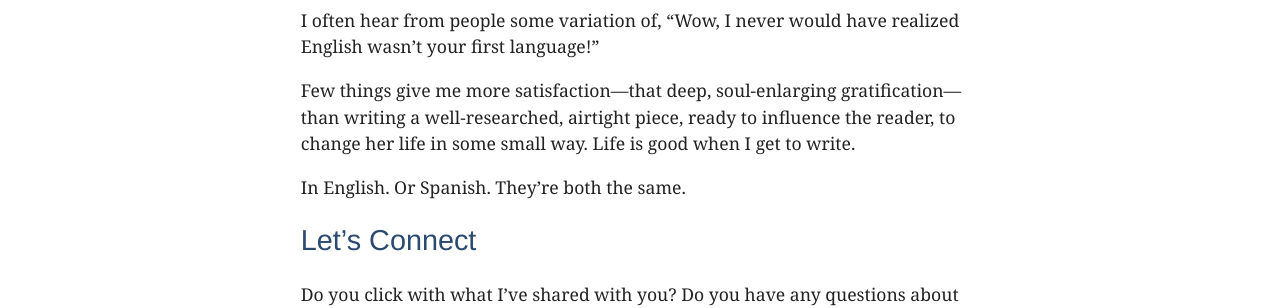
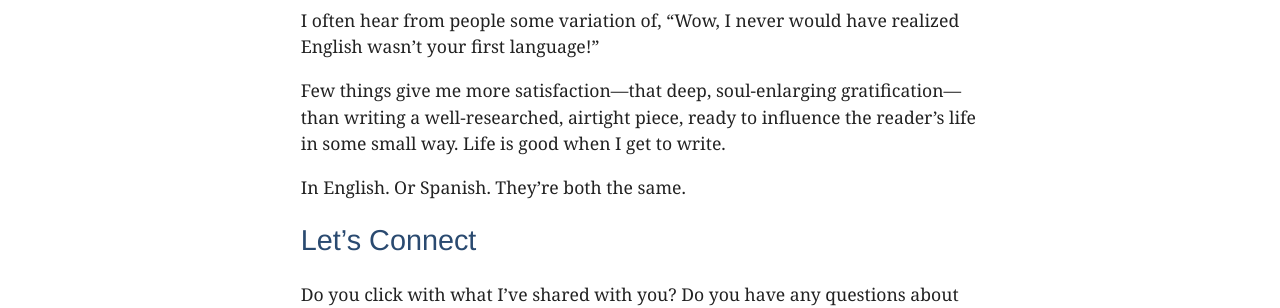
Before and after one commit to jborjon/jborjon.github.io, a Jekyll site: the page built from about.md, in a window 1280 px wide. Shown: the part 1109-1417 px from the top of the page. Built offline with Jekyll 4.4.1, drawn with Linux system fonts in a browser that asks for light colours; some web fonts are replaced.

Commit message:
Make small change to About page

```diff
--- a/about.md
+++ b/about.md
@@ -34,7 +34,7 @@ Today, I've read the King James Bible (the version that sounds like Shakespeare)
 
 I often hear from people some variation of, "Wow, I never would have realized English wasn't your first language!"
 
-Few things give me more satisfaction---that deep, soul-enlarging gratification---than writing a well-researched, airtight piece, ready to influence the reader, to change her life in some small way. Life is good when I get to write.
+Few things give me more satisfaction---that deep, soul-enlarging gratification---than writing a well-researched, airtight piece, ready to influence the reader's life in some small way. Life is good when I get to write.
 
 In English. Or Spanish. They're both the same.
 
```
Also changed, not shown: notes/about-page-notes.md (+1 -1 lines).
